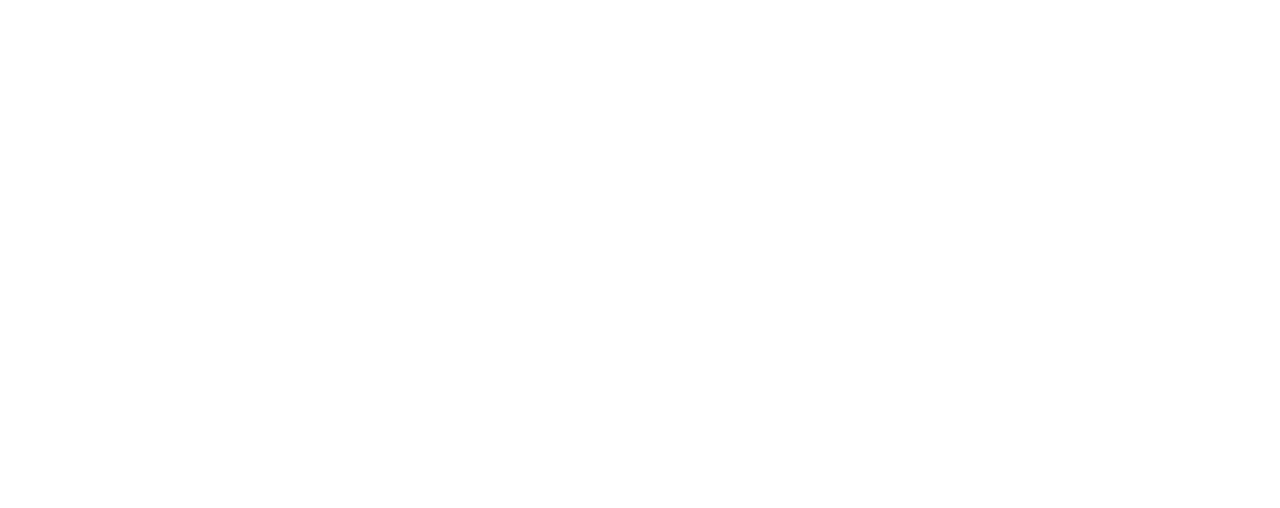
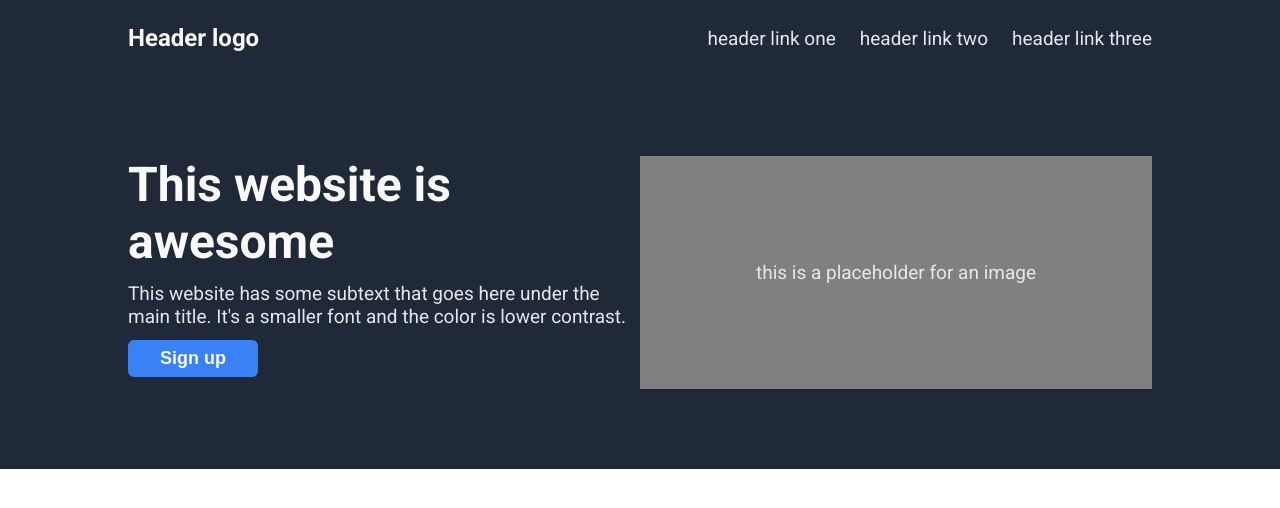
Before and after one commit to xFranMe/flexbox-layout, a plain HTML site: page index.html in a window 1280 px wide. Drawn offline with Linux system fonts and the light colour scheme.

Commit message:
Add HTML and CSS code for header

```diff
--- a/index.html
+++ b/index.html
@@ -9,8 +9,22 @@
     <body>
         <!-- Header = Top header & Bottom header -->
         <div class="header">
-            <div class="header-top"></div>
-            <div class="header-bottom"></div>
+            <div class="header-top">
+                <div class="logo color-1">Header logo</div>
+                <ul class="header-links">
+                    <li><a href="">header link one</a></li>
+                    <li><a href="">header link two</a></li>
+                    <li><a href="">header link three</a></li>
+                </ul>
+            </div>
+            <div class="header-bottom">
+                <div class="text">
+                    <div class="hero-main-text color-1">This website is awesome</div>
+                    <div>This website has some subtext that goes here under the main title. It's a smaller font and the color is lower contrast.</div>
+                    <button class="color-1">Sign up</button>
+                </div>
+                <div class="image-holder">this is a placeholder for an image</div>
+            </div>
         </div>
         <!-- Main sections -->
         <div class="main">
--- a/style.css
+++ b/style.css
@@ -1,3 +1,5 @@
+@import url('https://fonts.googleapis.com/css2?family=Roboto:wght@400;700&display=swap');
+
 * {
     box-sizing: border-box;
     margin: 0;
@@ -6,5 +8,86 @@
 
 body {
     min-height: 100vh;
-    font-family: Roboto;
+    font-family: Roboto, monospace;
+    font-size: 19px;
+    display: flex;
+    flex-flow: column nowrap;
 }
+
+body > * {
+    padding: 0 10vw;
+}
+
+.color-1 {
+    color: #F9FAF8;
+}
+
+/* Header rules */
+
+.header {
+    background-color: #1F2937;
+    color: #E5E7EB;
+}
+
+.header-top {
+    padding: 24px 0;
+    display: flex;
+    justify-content: space-between;
+    align-items: center;
+}
+
+.logo {
+    font-size: 24px;
+    font-weight: 700;
+}
+
+ul {
+    list-style: none;
+    display: flex;
+    gap: 24px;
+}
+
+a {
+    text-decoration: none;
+    color: inherit;
+}
+
+.header-bottom {
+    padding: 80px 0;
+    display: flex;
+}
+
+.header-bottom > * {
+    flex: 0 1 100%;
+}
+
+.text > * {
+    margin-bottom: 12px;
+}
+
+.hero-main-text {
+    font-size: 48px;
+    font-weight: 900;
+}
+
+.image-holder {
+    background-color: gray;
+    display: flex;
+    justify-content: center;
+    align-items: center;
+}
+
+button {
+    background-color: #3882F6;
+    font-weight: 700;
+    font-size: 18px;
+    padding: 8px 32px;
+    border-radius: 6px;
+    border-style: none;
+}
+
+/* Main rules */
+
+.main {
+    flex-grow: 1;
+}
```
